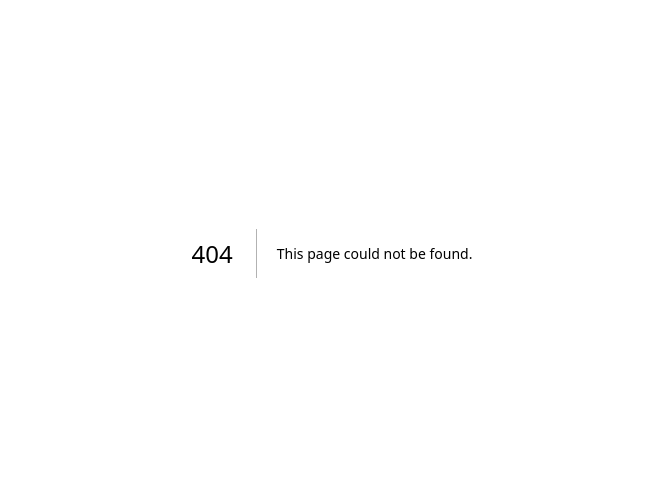
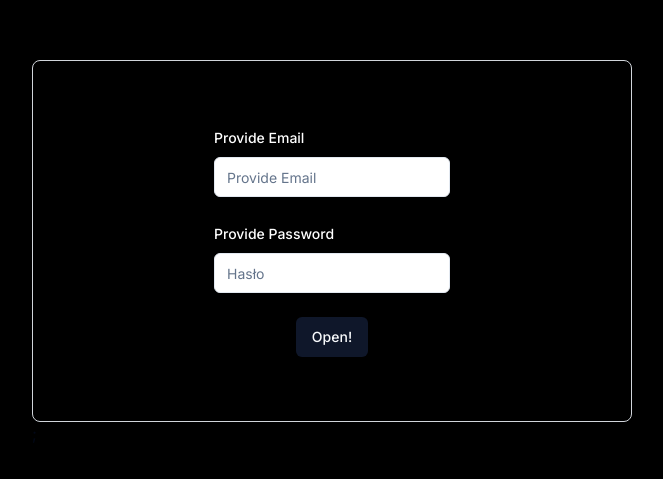
Before and after one commit to aresvenus121039/trial-task-ryuta, a Next.js app: page /login in a window 1280 px wide. Before the commit this address had no page. Shown: the part 147-626 px from the top of the page, without its empty margins (308-971 px from the left). Built offline with nearby package versions, Linux system fonts and the light colour scheme; no server answers.

Commit message:
implemented login and register ui.

```diff
--- /dev/null
+++ b/src/app/login/form.tsx
@@ -0,0 +1,123 @@
+"use client";
+
+import { signIn } from "next-auth/react";
+import { useRouter } from "next/navigation";
+import { zodResolver } from "@hookform/resolvers/zod";
+import { useForm } from "react-hook-form";
+import * as z from "zod";
+
+import { Button } from "@/components/ui/button";
+import {
+  Form,
+  FormControl,
+  FormDescription,
+  FormField,
+  FormItem,
+  FormLabel,
+  FormMessage,
+} from "@/components/ui/form";
+import { Input } from "@/components/ui/input";
+import { toast } from "@/components/ui/use-toast";
+
+const FormSchema = z.object({
+  email: z.string().email({
+    message: "Invalid email address.",
+  }),
+  password: z.string().min(6, {
+    message: "Password must be at least 6 characters.",
+  }),
+});
+
+type FormData = z.infer<typeof FormSchema>;
+
+export default function LoginForm() {
+  const router = useRouter();
+
+  const form = useForm({
+    resolver: zodResolver(FormSchema),
+    defaultValues: {
+        email: "",
+        password: "",
+    },
+  });
+
+  const onSubmit = async (data: FormData) => {
+    console.log("Submitting form", data);
+
+    const { email, password } = data;
+
+    try {
+      const response: any = await signIn("credentials", {
+        email,
+        password,
+        redirect: false,
+      });
+      console.log({ response });
+      if (!response?.error) {
+        router.push("/");
+        router.refresh();
+      }
+
+      if (!response.ok) {
+        throw new Error("Network response was not ok");
+      }
+      // Process response here
+      console.log("Login Successful", response);
+      toast({ title: "Login Successful" });
+    } catch (error: any) {
+        console.error("Login Failed:", error);
+        toast({ title: "Login Failed", description: error.message });
+    }
+  };
+
+  return (
+    <Form {...form} className="w-2/3 space-y-6">
+      <form
+          onSubmit={form.handleSubmit(onSubmit)}
+          className="text-white p-4 md:p-16 border-[1.5px] rounded-lg border-gray-300 flex flex-col items-center justify-center gap-y-6"
+      >
+        <FormField
+          control={form.control}
+          name="email"
+          render={({ field }) => (
+            <FormItem>
+              <FormLabel>Provide Email</FormLabel>
+              <FormControl>
+                <Input
+                  className="text-black"
+                  placeholder="Provide Email"
+                  {...field}
+                  type="text"
+                />
+              </FormControl>
+            </FormItem>
+          )}
+        />
+        <FormField
+          control={form.control}
+          name="password"
+          render={({ field }) => (
+            <FormItem>
+              <FormLabel>Provide Password</FormLabel>
+              <FormControl>
+                <Input
+                  className="text-black"
+                  placeholder="Hasło"
+                  {...field}
+                  type="password"
+                />
+              </FormControl>
+            </FormItem>
+          )}
+        />
+        <Button
+          type="submit"
+          className="hover:scale-110 hover:bg-cyan-700"
+          disabled={form.formState.isSubmitting}
+        >
+          {form.formState.isSubmitting ? "Opening...." : "Open!"}
+        </Button>
+        </form>
+    </Form>
+  );
+}
--- /dev/null
+++ b/src/app/login/page.tsx
@@ -0,0 +1,20 @@
+import { getServerSession } from "next-auth";
+import { redirect } from "next/navigation";
+import LoginForm from "./form";
+
+export default async function LoginPage() {
+  const session = await getServerSession();
+  console.log({ session });
+
+  if (session) {
+    redirect("/");
+  }
+
+  return (
+    <section className="bg-black h-screen flex items-center justify-center">
+      <div className="w-[600px]">
+        <LoginForm />;
+      </div>
+    </section>
+  );
+}
--- /dev/null
+++ b/src/app/register/form.tsx
@@ -0,0 +1,99 @@
+"use client";
+
+import { zodResolver } from "@hookform/resolvers/zod";
+import { useForm } from "react-hook-form";
+import * as z from "zod";
+
+import { Button } from "@/components/ui/button";
+import {
+  Form,
+  FormControl,
+  FormDescription,
+  FormField,
+  FormItem,
+  FormLabel,
+  FormMessage,
+} from "@/components/ui/form";
+import { Input } from "@/components/ui/input";
+import { toast } from "@/components/ui/use-toast";
+
+const FormSchema = z.object({
+  username: z.string().min(2, {
+    message: "Username must be at least 2 characters.",
+  }),
+  password: z.string().min(6, {
+    message: "Password must be at least 6 characters.",
+  }),
+});
+
+type FormData = z.infer<typeof FormSchema>;
+
+export default function FormPage() {
+  const form = useForm({
+    resolver: zodResolver(FormSchema),
+    defaultValues: {
+      username: "",
+      password: "",
+    },
+  });
+
+  const onSubmit = async (data: FormData) => {
+    console.log("Submitting form", data);
+
+    const { username: email, password } = data;
+
+    try {
+      const response = await fetch("/api/auth/register", {
+        method: "POST",
+        headers: {
+          "Content-Type": "application/json",
+        },
+        body: JSON.stringify({ email, password }),
+      });
+      if (!response.ok) {
+        throw new Error("Network response was not ok");
+      }
+      // Process response here
+      console.log("Registration Successful", response);
+      toast({ title: "Registration Successful" });
+    } catch (error: any) {
+      console.error("Registration Failed:", error);
+      toast({ title: "Registration Failed", description: error.message });
+    }
+  };
+
+  return (
+    <Form {...form} className="w-2/3 space-y-6">
+      <form onSubmit={form.handleSubmit(onSubmit)}>
+        <FormField
+          control={form.control}
+          name="username"
+          render={({ field }) => (
+            <FormItem>
+              <FormLabel>Username</FormLabel>
+              <FormControl>
+                <Input placeholder="Username" {...field} />
+              </FormControl>
+              <FormDescription>
+                This is your public display name.
+              </FormDescription>
+            </FormItem>
+          )}
+        />
+        <FormField
+          control={form.control}
+          name="password"
+          render={({ field }) => (
+            <FormItem>
+              <FormLabel>Password</FormLabel>
+              <FormControl>
+                <Input placeholder="Password" {...field} type="password" />
+              </FormControl>
+            </FormItem>
+          )}
+        />
+          <Button type="submit">Submit</Button>
+      </form>
+    </Form>
+  );
+}
--- /dev/null
+++ b/src/app/register/page.tsx
@@ -0,0 +1,20 @@
+import { getServerSession } from "next-auth";
+import { redirect } from "next/navigation";
+
+import FormPage from "./form";
+
+export default async function RegisterPage() {
+  const session = await getServerSession();
+
+  if (session) {
+    redirect("/");
+  }
+
+  return (
+    <section className="bg-black h-screen flex items-center justify-center">
+      <div className="w-[600px]">
+        <FormPage />
+      </div>
+    </section>
+  );
+}
```
